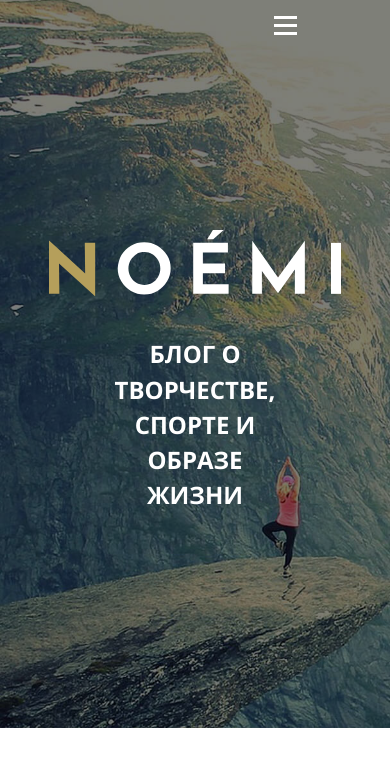
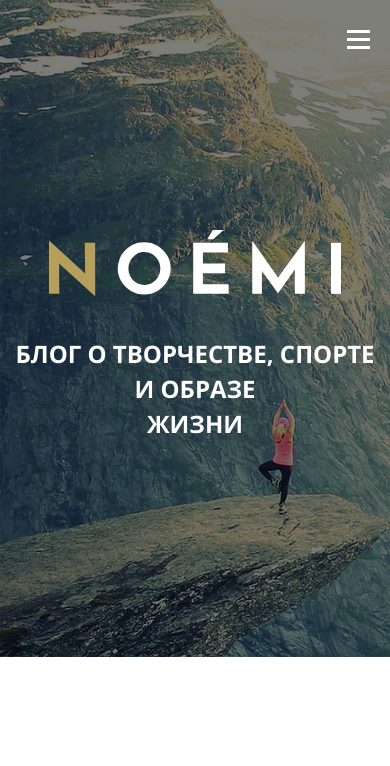
Before and after one commit to eugenia-smith/mq-28_NOEMI, a plain HTML site: page index.html in a window 390 px wide. Drawn offline with Linux system fonts and the light colour scheme; files whose address does not match are found by name.

Commit message:
Шапка сайта приведена в порядок

```diff
--- a/css/style.css
+++ b/css/style.css
@@ -237,7 +237,7 @@ body {
   position: relative;
   z-index: 1;
 
-  max-width: 62.5vw;
+  max-width: 1200px;
   margin: auto;
   padding: 0 15px;
 }
--- a/css/styles-mobile.css
+++ b/css/styles-mobile.css
@@ -11,7 +11,8 @@
     flex-direction: column;
     justify-content: center;
     align-items: center;
-    width: 100vw;
+
+    min-width: 360px;
     padding: 230px 15px 216px;
   }
   .nav-list {
@@ -19,11 +20,14 @@
   }
   .main-nav-toggle {
     position: absolute;
-    top: 16px;
+    top: 30px;
     right: 20px;
+
     display: block;
+
     width: 23px;
     height: 21px;
+
     cursor: pointer;
     border: none;
     background-color: transparent;
@@ -45,7 +49,7 @@
     margin-top: 40px;
     padding: 0;
     font-size: 24px;
-    line-height: 2.2rem;
+    line-height: 35px;
   }
   .slogan-space {
     display: block;
--- a/css/styles-tablet.css
+++ b/css/styles-tablet.css
@@ -1,13 +1,14 @@
 @media (min-width: 641px) and (max-width: 1200px) {
   /*========== Header ==========*/
   .header {
-    padding: 0.8rem 0;
+    padding: 50px 0;
     background-image: url(../images/banner-bg-tablet.jpg);
     background-position-x: center;
     background-position-y: bottom;
   }
   .header-wrapper {
-    padding: 0 2rem;
+    margin: 0 35px;
+
   }
   .header-logo {
     display: block;
```
